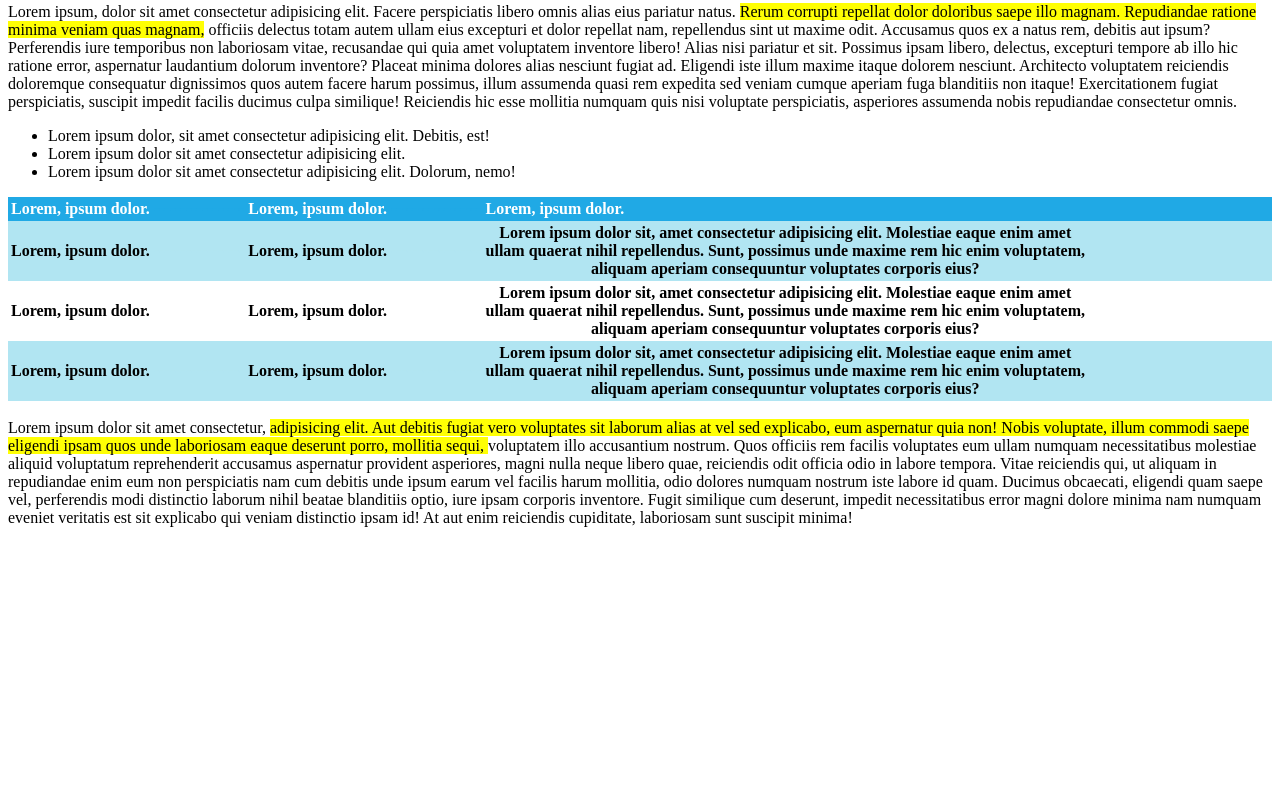
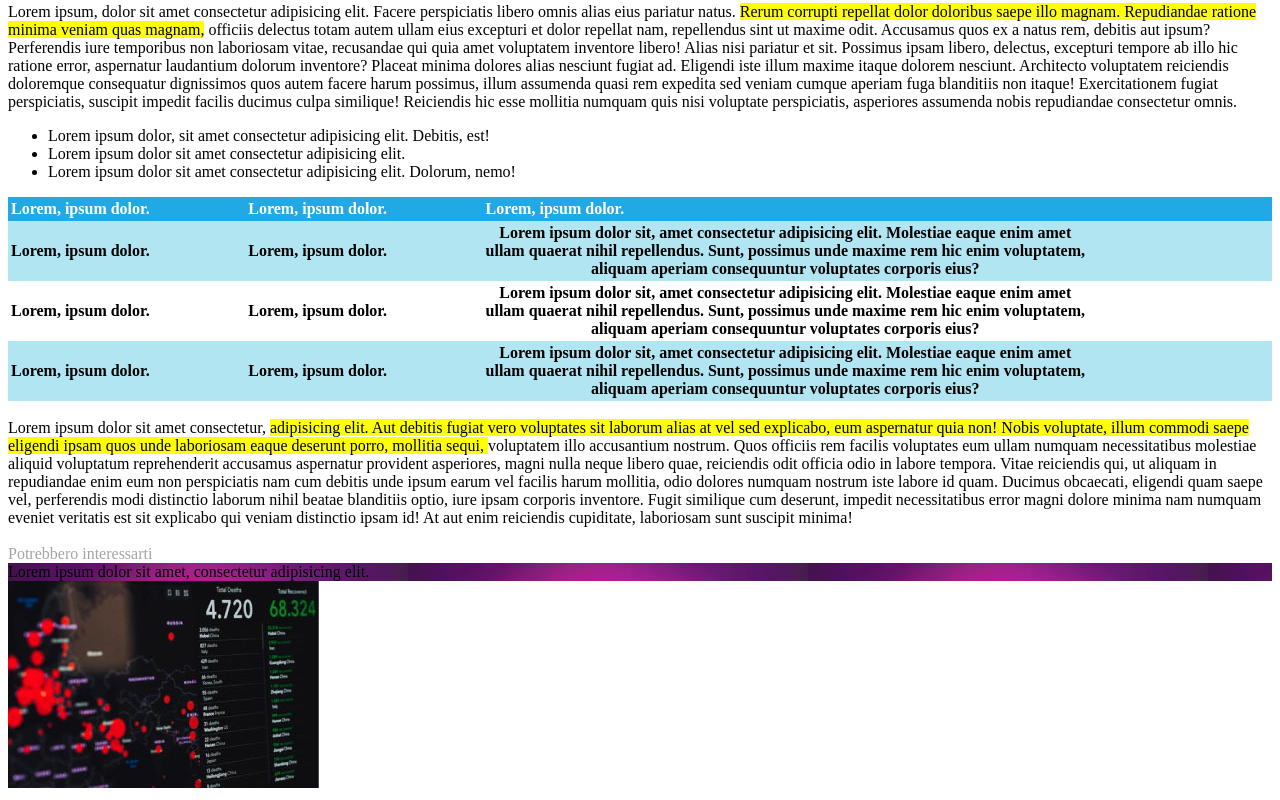
Before and after one commit to Dan97O/html-css-booleaner, a plain HTML site: page index.html in a window 1280 px wide. Shown: the part 723-1523 px from the top of the page. Before the commit the page ends 1258 px from the top, so only its background shows below. Drawn offline with Linux system fonts and the light colour scheme.

Commit message:
commit footer

```diff
--- a/css/style.css
+++ b/css/style.css
@@ -44,3 +44,15 @@
 .color-table3 {
     background-color: white;
 }
+
+.footer {
+    color: #a4a4a4;
+}
+
+.img_monitor {
+    background-image: url('../img/monitor.jpg');
+
+    background-attachment: fixed;
+    background-size: 400px , 400px ;
+
+}
--- a/index.html
+++ b/index.html
@@ -113,7 +113,19 @@
 
 
 
-    <footer></footer>
+    <footer>
+        <span class="footer"> <br> Potrebbero interessarti <br> </span>
+
+        <div class="img_monitor">
+            Lorem ipsum dolor sit amet, consectetur adipisicing elit.
+       </div>
+
+       <div>
+        <img src="./img/graph.jpg" alt="">
+       </div>
+
+    </footer>
+    <!-- /footer -->
 
 
 
```
